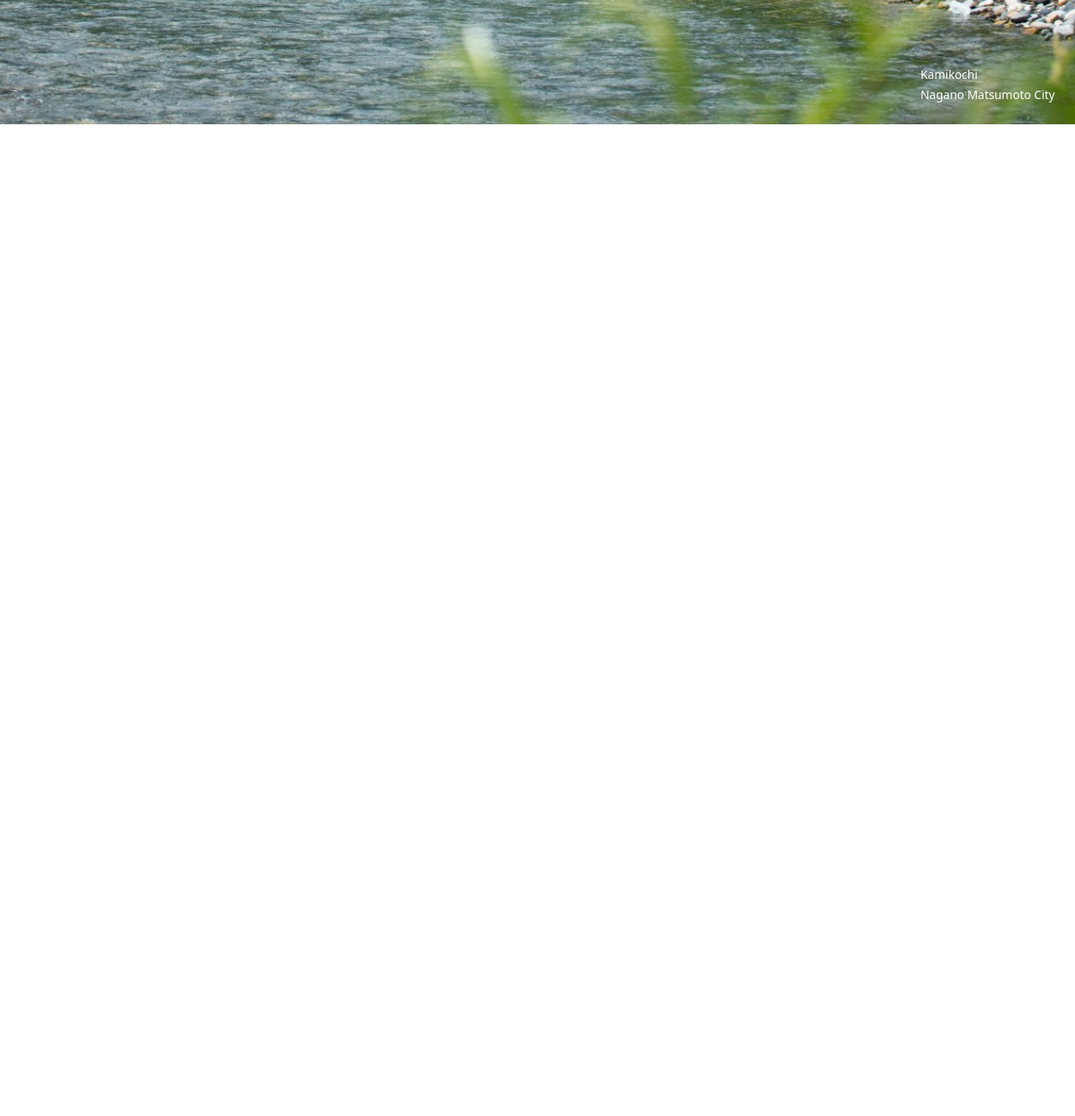
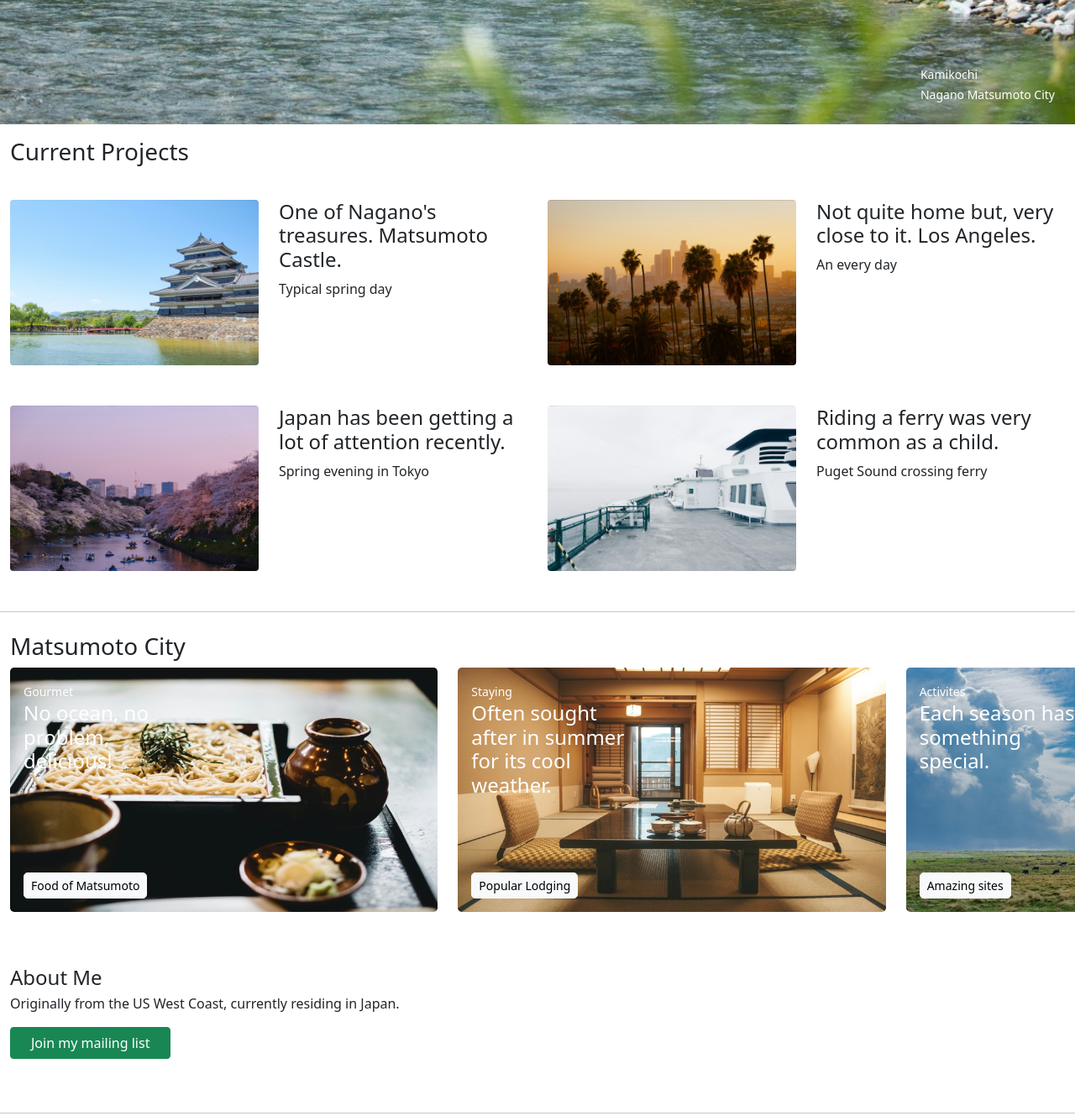
Before and after one commit to sanchovia/personalport, a plain HTML site: page index.html in a window 1280 px wide. Shown: the part 652-1981 px from the top of the page at 84% size. Before the commit the page ends 800 px from the top, so only its background shows below. Drawn offline with nearby package versions, Linux system fonts and the light colour scheme.

Commit message:
collapsed menu

```diff
--- a/index.html
+++ b/index.html
@@ -3,7 +3,7 @@
 <head>
 	<meta charset="UTF-8">
 	<meta name="viewport" content="width=device-width, initial-scale=1.0">
-	<title>Matsumoto B Gourmet</title>
+	<title>Sean Leischner</title>
 
 	<!-- Bootstrap 5 -->
 	<link href="https://cdn.jsdelivr.net/npm/bootstrap@5.1.1/dist/css/bootstrap.min.css" rel="stylesheet" integrity="sha384-F3w7mX95PdgyTmZZMECAngseQB83DfGTowi0iMjiWaeVhAn4FJkqJByhZMI3AhiU" crossorigin="anonymous">
@@ -23,17 +23,17 @@
 			<div class="collapse navbar-collapse" id="navbarSupportedContent">
 				<ul class="navbar-nav ms-auto mb-2 mb-md-0">
 					<li class="nav-item rounded-pill btn btn-sm btn-outline-light py-0 px-1 border-0">
-						<a class="nav-link" href="#">
+						<a class="nav-link" href="#aboutMe">
 							About Me
 						</a>
 					</li>
 					<li class="nav-item rounded-pill btn btn-sm btn-outline-light py-0 px-1 border-0">
-						<a class="nav-link" href="#">
+						<a class="nav-link" href="#projects">
 							Projects
 						</a>
 					</li>
 					<li class="nav-item rounded-pill btn btn-sm btn-outline-light me-2 py-0 px-1 border-0">
-						<a class="nav-link" href="#">
+						<a class="nav-link" href="#matsumoto">
 							Matsumoto
 						</a>
 					</li>
@@ -52,16 +52,141 @@
 	</nav>
 
 	<div id="hero" class="position-relative">
-		<div class="container-fluid" id="name">
-			<h2 class="mb-0 pb-3 pb-sm-4 d-xl-none"><a
-				href="#" class="text-white" ><i class="fa-solid fa-cannabis"></i> sean leischner</a>
-			</h2>
-		</div>
+		<nav class="navbar">
+
+			<div class="container-fluid" id="name">
+				<h2 class="mb-0 pb-3 pb-sm-4 d-xl-none"><a
+					class="text-white navbar-toggle navbar-brand position-relative collapsed" role="button" data-bs-toggle="collapse" href="#navbarMenu" id="navbarMenuToggler"><i class="fa-solid fa-cannabis"></i> sean leischner</a>
+				</h2>
+			</div>
+
+			<div class="collapse navbar-collapsed absolute-position" id="navbarMenu">
+				<a class="nav-item nav-link text-white" href="#aboutMe">About Me</a>
+				<a class="nav-item nav-link text-white" href="#projects">Projects</a>
+				<a class="nav-item nav-link text-white" href="#matsumoto">Matsumoto</a>
+			</div>
+
+		</nav>
 		<div class="d-none d-xl-block text-right position-absolute p-4"
 		id="message">
 			<a href="#" class="text-white"><small class="font-weight-light">Kamikochi<br/> Nagano Matsumoto City</small></a>
 		</div>
 	</div>
+
+	<div class="container-fluid ">
+
+		<h3 class="my-3" id="projects">Current Projects</h3>
+
+		<div class="row">
+			<div class="col-12 col-md-6 mt-3">
+				<div class="row my-2">
+					<div class="col-6">
+						<div class="aspectRatioBox mb-3 rounded" style="background-image: url('./images/yuika-takamura-unsplash.jpg')">
+						</div>
+					</div>
+					<div class="col-6">
+							<h4><a>One of Nagano's treasures.  Matsumoto Castle.</a></h4>
+							<p class="font-weight-light">Typical spring day</p>
+					</div>
+				</div>
+			</div>
+
+			<div class="col-12 col-md-6 mt-3">
+				<div class="row my-2">
+					<div class="col-6">
+						<div class="aspectRatioBox mb-3 rounded" style="background-image: url('./images/cedric-letsch-unsplash.jpg')">
+						</div>
+					</div>
+					<div class="col-6">
+							<h4><a>Not quite home but, very close to it.  Los Angeles.</a></h4>
+							<p class="font-weight-light">An every day</p>
+					</div>
+				</div>
+			</div>
+
+			<div class="col-12 col-md-6 mt-3">
+				<div class="row my-2">
+					<div class="col-6">
+						<div class="aspectRatioBox mb-3 rounded" style="background-image: url('./images/yu-kato-unsplash.jpg')">
+						</div>
+					</div>
+					<div class="col-6">
+							<h4><a>Japan has been getting a lot of attention recently.</a></h4>
+							<p class="font-weight-light">Spring evening in Tokyo</p>
+					</div>
+				</div>
+			</div>
+
+			<div class="col-12 col-md-6 mt-3">
+				<div class="row my-2">
+					<div class="col-6">
+						<div class="aspectRatioBox mb-3 rounded" style="background-image: url('./images/ryan-wilson-unsplash.jpg')">
+						</div>
+					</div>
+					<div class="col-6">
+							<h4><a>Riding a ferry was very common as a child.</a></h4>
+							<p class="font-weight-light">Puget Sound crossing ferry</p>
+					</div>
+				</div>
+			</div>
+		</div>
+
+	</div>
+	<hr class="my-4">
+
+	<div class="container-fluid">
+
+		<h3 id="matsumoto">Matsumoto City</h3>
+			<div class="row flex-nowrap overflow-scroll">
+				<div class="col-11 col-sm-9 col-md-8 col-lg-5">
+					<div class="rounded-3 text-white matsumoto-pic-1 position-relative">
+
+						<div class="p-3 d-flex flex-column align-items-start position-absolute inner">
+
+							<p class="mb-0"><small>Gourmet</small></p>
+							<h4 class="mb-auto">No ocean, no problem, delicious!</h4>
+							<button class="btn btn-sm rounded-3 btn-light">Food of Matsumoto</button>
+						</div>
+
+					</div>
+				</div>
+
+				<div class="col-11 col-sm-9 col-md-8 col-lg-5">
+					<div class="rounded-3 text-white matsumoto-pic-2 position-relative">
+
+						<div class="p-3 d-flex flex-column align-items-start position-absolute inner">
+
+							<p class="mb-0"><small>Staying</small></p>
+							<h4 class="mb-auto">Often sought after in summer for its cool weather.</h4>
+							<button class="btn btn-sm rounded-3 btn-light">Popular Lodging</button>
+						</div>
+
+					</div>
+				</div>
+
+				<div class="col-11 col-sm-9 col-md-8 col-lg-5">
+					<div class="rounded-3 text-white matsumoto-pic-3 position-relative">
+
+						<div class="p-3 d-flex flex-column align-items-start position-absolute inner">
+
+							<p class="mb-0"><small>Activites</small></p>
+							<h4 class="mb-auto">Each season has something special.</h4>
+							<button class="btn btn-sm rounded-3 btn-light">Amazing sites</button>
+						</div>
+
+					</div>
+				</div>
+			</div>
+	</div>
+
+	<!-- call to action button (my profile)-->
+	<div class="mt-3 py-4 py-lg-5 headings callToAction container-fluid" id="aboutMe">
+		<h4 class="mb-0 mb-md-1">About Me</h4>
+		<p class="font-weight-light">Originally from the US West Coast, currently residing in Japan.</p>
+		<button class="btn btn-success px-4">Join my mailing list</button>
+	</div>
+
+	<hr/>
 
 
 
--- a/style.css
+++ b/style.css
@@ -45,3 +45,61 @@
 
 	text-decoration: none;
 }
+
+/** aspectRatioBox for pictures **/
+
+.aspectRatioBox {
+
+	padding-top: calc(2 / 3 * 100%);
+	background-size: cover;
+	background-position: center;
+}
+
+
+/** aspectRatioBox for Matsumoto slider **/
+
+.matsumoto-pic-1 {
+
+	background-image: url(./images/masaaki-komori-unsplash.jpg);
+	/*images from https://picsum.photos/, random photots are generated each time */
+	padding-top: calc(2 / 3.5 * 100%);
+	/* portrait aspect ratio */
+	background-size: cover;
+	background-position: center;
+}
+
+.matsumoto-pic-2 {
+
+	background-image: url(./images/filiz-elaerts-unsplash.jpg);
+	/*images from https://picsum.photos/, random photots are generated each time */
+	padding-top: calc(2 / 3.5 * 100%);
+	/* portrait aspect ratio */
+	background-size: cover;
+	background-position: center;
+}
+
+.matsumoto-pic-3 {
+
+	background-image: url(./images/mitsuo-komoriya-unsplash.jpg);
+	/*images from https://picsum.photos/, random photots are generated each time */
+	padding-top: calc(2 / 3.5 * 100%);
+	/* portrait aspect ratio */
+	background-size: cover;
+	background-position: center;
+}
+
+@media (min-width: 540px) {
+
+	.inner {
+
+		top: 0;
+		left: 0;
+		right: 0;
+		bottom: 0;
+	}
+
+	.inner h4  {
+
+		max-width: 200px;
+	}
+}
```
Also changed, not shown: images/cedric-letsch-unsplash.jpg (added), images/filiz-elaerts-unsplash.jpg (added), images/masaaki-komori-unsplash.jpg (added), images/mitsuo-komoriya-unsplash.jpg (added), images/ryan-wilson-unsplash.jpg (added), images/yu-kato-unsplash.jpg (added), images/yuika-takamura-unsplash.jpg (added).
